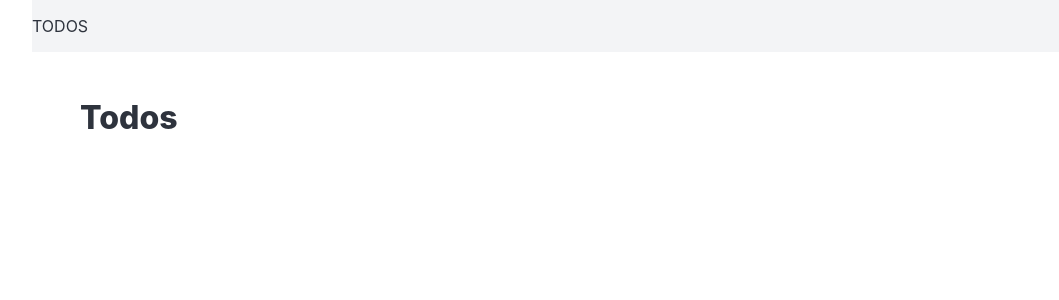
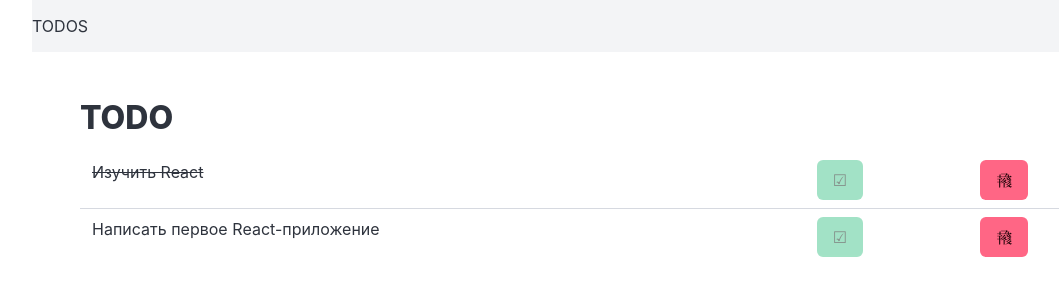
Before and after one commit to Irasov/react-todo, a React (Create React App) app: page / in a window 1280 px wide. Shown: the top 300 px of the page, without its empty margins (32-1091 px from the left). Built offline with nearby package versions, Linux system fonts and the light colour scheme.

Commit message:
feat: add  TodoList

```diff
--- a/src/App.js
+++ b/src/App.js
@@ -1,4 +1,5 @@
 import todos from './todos.js';
+import TodoList from './TodoList.js';
 
 export default function App() {
   return (
@@ -9,7 +10,7 @@
         </div>
       </nav>
       <main className="content px-6 py-6">
-        <h1>Todos</h1>
+        <TodoList list={todos} />
       </main>
     </div>
   );
--- /dev/null
+++ b/src/TodoList.js
@@ -0,0 +1,29 @@
+export default function TodoList(props) {
+  return (
+    <section>
+      <h1>TODO</h1>
+      <table className="table is-hoverable is-fullwidth">
+        <tbody>
+          {props.list.map((item) => (
+            <tr key={item.key}>
+              <td>
+                {item.done && <del>{item.title}</del>}
+                {!item.done && item.title}
+              </td>
+              <td>
+                <button className="button is-success" title="Complete" disabled="item.done">
+                  &#9745;
+                </button>
+              </td>
+              <td>
+                <button className="button is-danger" title="Delete">
+                  &#97456;
+                </button>
+              </td>
+            </tr>
+          ))}
+        </tbody>
+      </table>
+    </section>
+  );
+}
```
